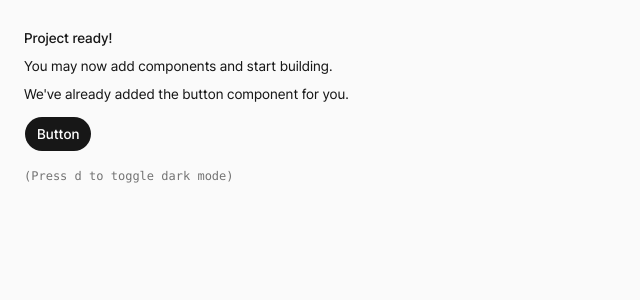
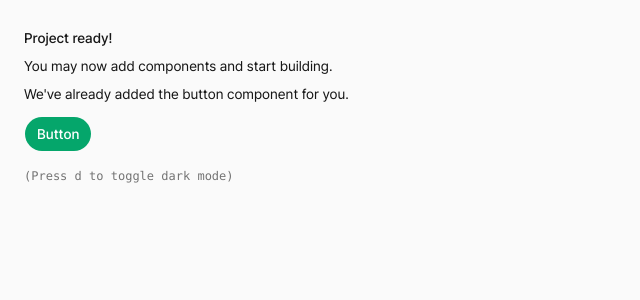
Before and after one commit to KIM-N-KANG/manyak-web, a Next.js app: page / in a window 1280 px wide. Shown: the top 300 px of the page, without its empty margins (0-640 px from the left). Built offline with nearby package versions, Linux system fonts and the light colour scheme.

Commit message:
Design: 프라이머리 색상 변경

```diff
--- a/src/app/globals.css
+++ b/src/app/globals.css
@@ -65,20 +65,20 @@
   --card-foreground: oklch(0.205 0 0);
   --popover: oklch(1 0 0);
   --popover-foreground: oklch(0.205 0 0);
-  --primary: oklch(0.205 0 0);
+  --primary: oklch(0.6398 0.1458 159.17);
   --primary-foreground: oklch(1 0 0);
-  --secondary: oklch(0.97 0 0);
+  --secondary: oklch(0.955 0 0);
   --secondary-foreground: oklch(0.205 0 0);
 
   /* 보조 상태 색상 */
-  --muted: oklch(0.97 0 0);
+  --muted: oklch(0.955 0 0);
   --muted-foreground: oklch(0.556 0 0);
-  --accent: oklch(0.97 0 0);
+  --accent: oklch(0.955 0 0);
   --accent-foreground: oklch(0.205 0 0);
   --destructive: oklch(0.577 0.245 27.325);
   --success: oklch(0.5654 0.1101 164.5);
   --border: oklch(0.922 0 0);
-  --input: oklch(0.922 0 0);
+  --input: oklch(1 0 0);
   --ring: oklch(0.708 0 0);
 
   --chart-1: oklch(0.87 0 0);
@@ -110,8 +110,8 @@
   --card-foreground: oklch(0.985 0 0);
   --popover: oklch(0.205 0 0);
   --popover-foreground: oklch(0.985 0 0);
-  --primary: oklch(0.922 0 0);
-  --primary-foreground: oklch(0.205 0 0);
+  --primary: oklch(0.6398 0.1458 159.17);
+  --primary-foreground: oklch(0.985 0 0);
   --secondary: oklch(0.269 0 0);
   --secondary-foreground: oklch(0.985 0 0);
 
```
